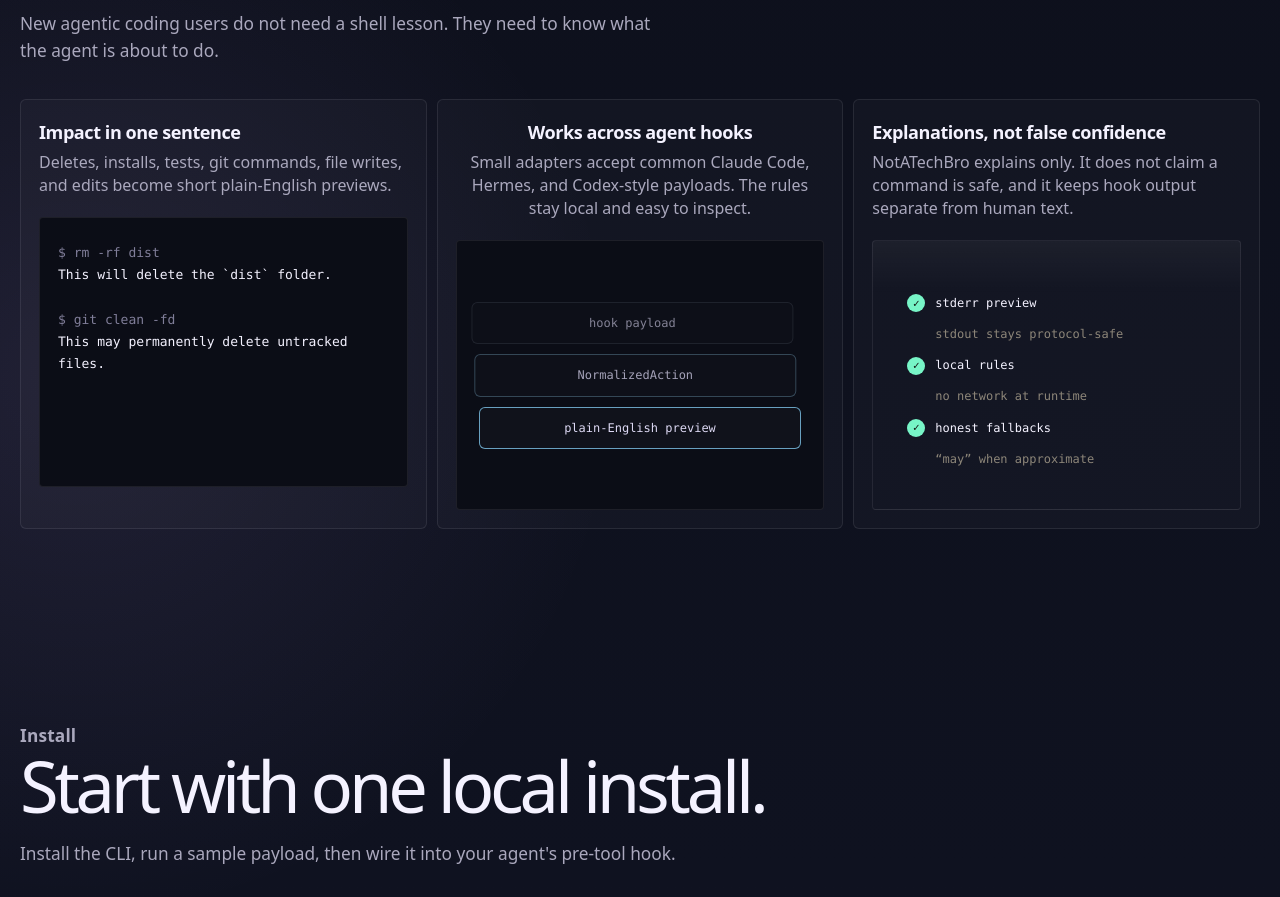
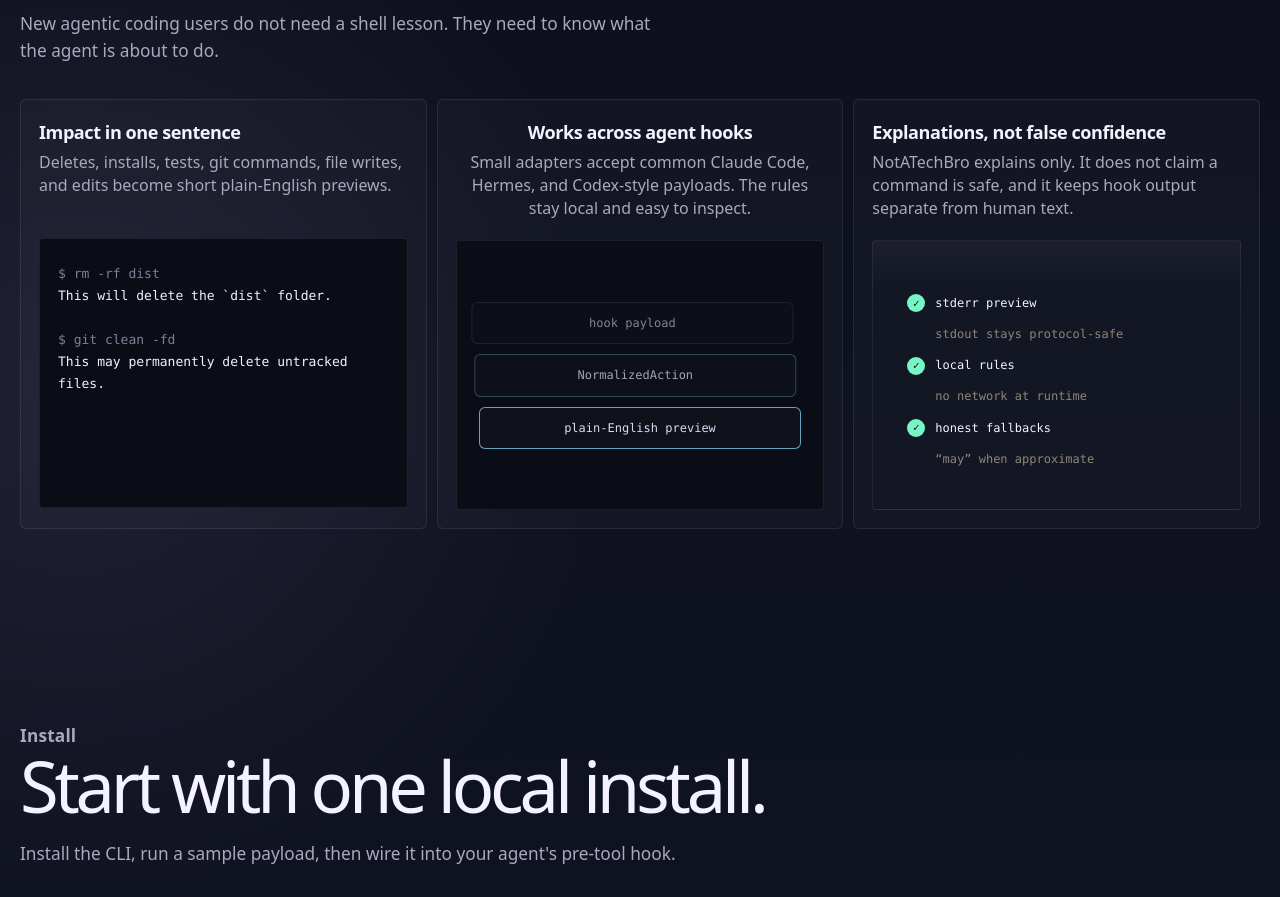
Before and after one commit to r4mielCEO/notatechbro, a website: page docs/landing.html in a window 1280 px wide. Shown: the part 1677-2574 px from the top of the page. Drawn offline with Linux system fonts and the light colour scheme.

Commit message:
Align product card demo containers

```diff
--- a/docs/landing.html
+++ b/docs/landing.html
@@ -791,6 +791,11 @@
           grid-template-columns: repeat(3, 1fr);
         }
 
+        .card-copy {
+          box-sizing: border-box;
+          min-height: 118px;
+        }
+
         .docs-grid {
           grid-template-columns: repeat(2, minmax(0, 1fr));
         }
```
